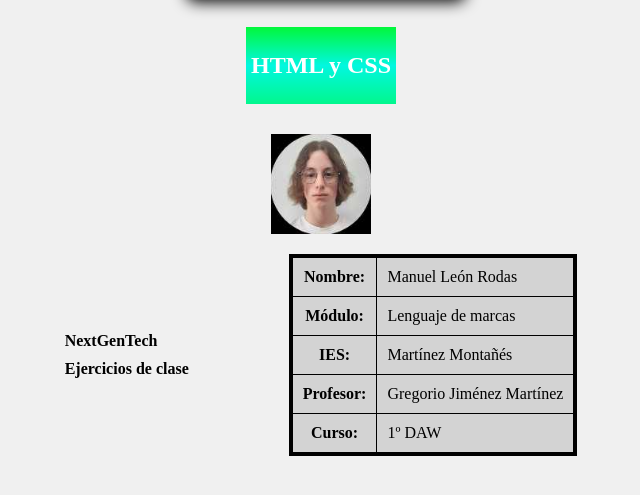
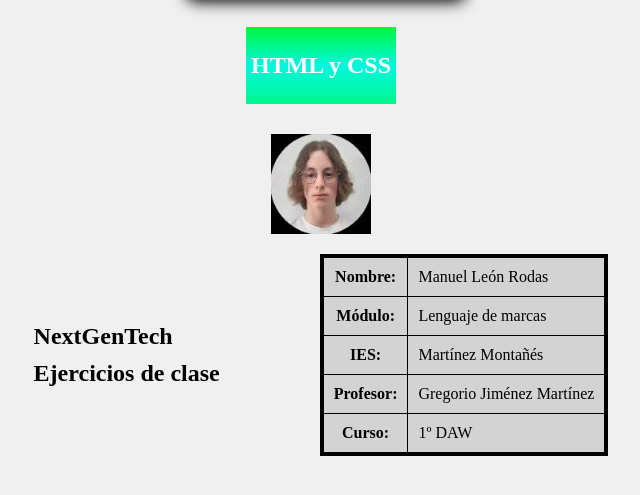
Before and after one commit to 1DAW-manuelleo269/1DAW-manuelleo269.github.io, a plain HTML site: page index.html in a window 1280 px wide. Shown: the part 153-648 px from the top of the page, without its empty margins (319-959 px from the left). Drawn offline with Linux system fonts and the light colour scheme.

Commit message:
Modificación index

```diff
--- a/index.html
+++ b/index.html
@@ -57,6 +57,7 @@
         }
 
         .index {
+            font-size: 24px;
             display: flex;
             flex-direction: column;
             gap: 10px;
@@ -104,7 +105,7 @@
 
     <div class="bloque">
         <div class="index">
-            <a href="#tecnologia">NextGenTech</a>
+            <a href="WEB_LIBRE/index.html">NextGenTech</a>
             <a href="EJ_CLASE/index2.html">Ejercicios de clase</a>
         </div>
 
```
